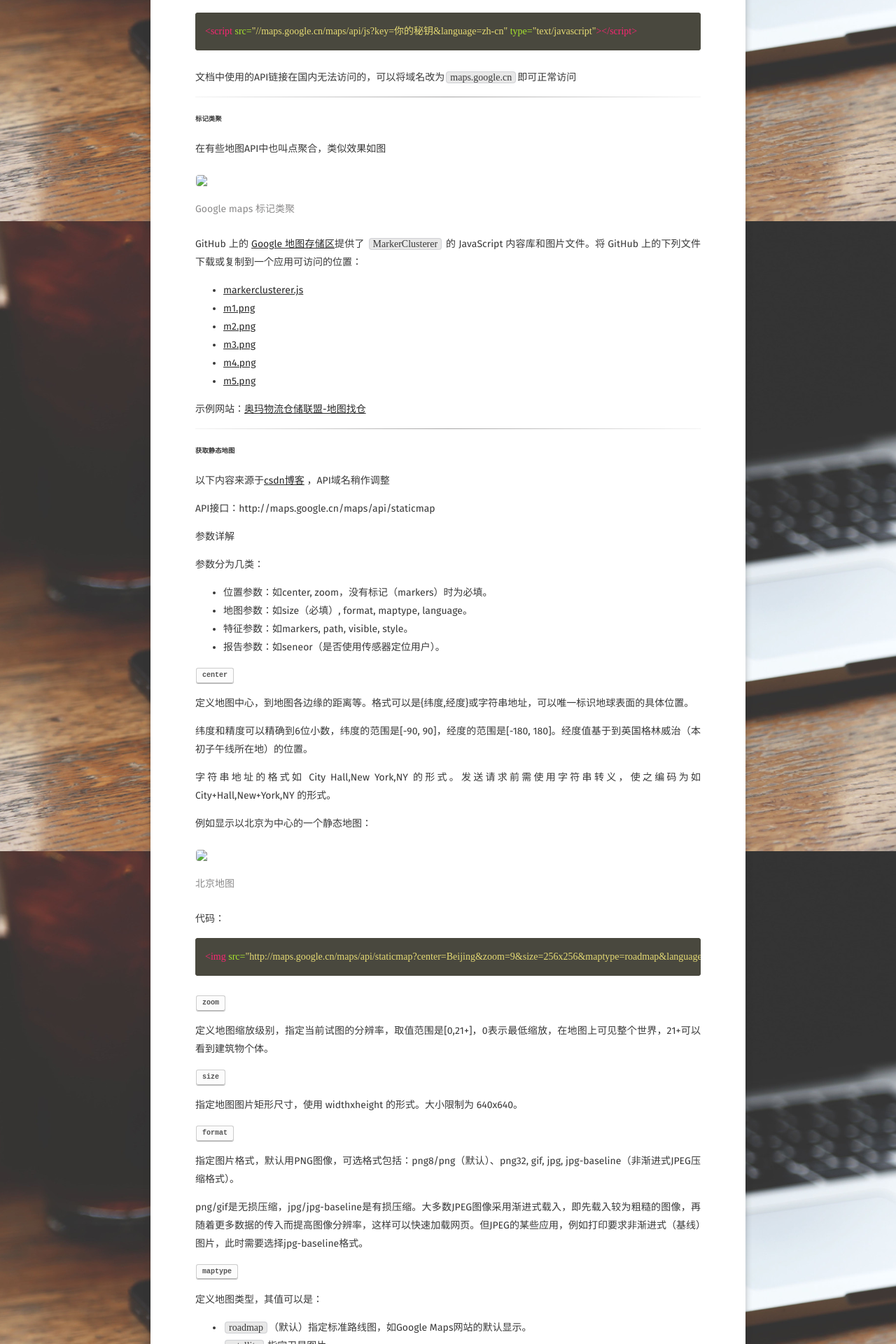
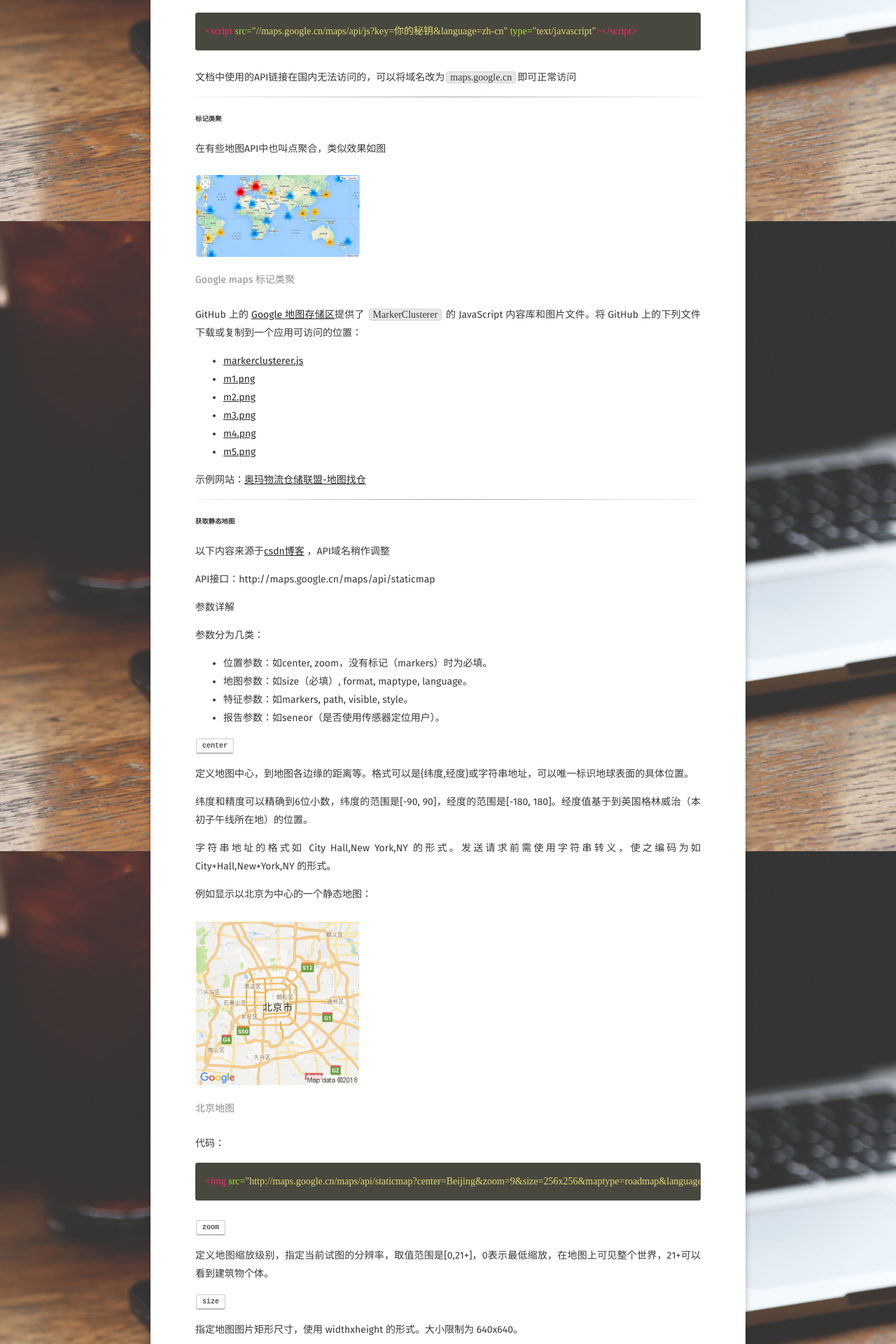
Before and after one commit to cailiu/cailiu.github.io, a Jekyll site: the page built from _posts/2018-01-23-Google Maps JavaScript API.md, in a window 1280 px wide. Shown: the part 584-2504 px from the top of the page at 70% size. Built offline with Jekyll 4.4.1, drawn with Linux system fonts in a browser that asks for light colours; some web fonts are replaced; comment, search, counter and statistics services are not loaded.

Commit message:
Update 2018-01-23-Google Maps JavaScript API.md

```diff
--- a/_posts/2018-01-23-Google Maps JavaScript API.md
+++ b/_posts/2018-01-23-Google Maps JavaScript API.md
@@ -26,7 +26,7 @@ google地图在web网页中的应用在帮助文档中已经有具体说明，
 ###### 标记类聚
 在有些地图API中也叫点聚合，类似效果如图
 <figure class="third">
-	<img src="assets/img/map/map.png">
+	<img src="/assets/img/map/map.png">
 	<figcaption>Google maps 标记类聚</figcaption>
 </figure>
 
@@ -68,7 +68,7 @@ API接口：http://maps.google.cn/maps/api/staticmap
 例如显示以北京为中心的一个静态地图：
 
 <figure class="third">
-	<img src="assets/img/map/map_1.png">
+	<img src="/assets/img/map/map_1.png">
 	<figcaption>北京地图</figcaption>
 </figure>
 
@@ -110,8 +110,8 @@ png/gif是无损压缩，jpg/jpg-baseline是有损压缩。大多数JPEG图像
 例如以故宫的经纬度获取地图：
 
 <figure class="third">
-	<img src="assets/img/map/map_2.png">
-    <img src="assets/img/map/map_3.png">
+	<img src="/assets/img/map/map_2.png">
+    <img src="/assets/img/map/map_3.png">
 	<figcaption>标记故宫</figcaption>
 </figure>
 
@@ -136,7 +136,7 @@ path=pathStyles|pathLocation1|pathLocation2|...
 例如划一道从北京到成都的线：
 
 <figure class="third">
-	<img src="assets/img/map/map_4.png">
+	<img src="/assets/img/map/map_4.png">
 	<figcaption>北京到成都</figcaption>
 </figure>
 
@@ -149,8 +149,8 @@ http://maps.google.cn/maps/api/staticmap?zoom=4&size=256x256&path=Beijing%7CChen
 北京-成都-上海的连线：
 
 <figure class="third">
-	<img src="assets/img/map/map_5.png">
-    <img src="assets/img/map/map_6.png">
+	<img src="/assets/img/map/map_5.png">
+    <img src="/assets/img/map/map_6.png">
 	<figcaption>北京-成都-上海的连线</figcaption>
 </figure>
 
@@ -166,7 +166,7 @@ http://maps.google.cn/maps/api/staticmap?zoom=4&size=256x256&path=color:red%7CBe
 Google静态地图API详解 - ShaneJhu - 逆风的方向 更适合飞翔
 
 <figure class="third">
-	<img src="assets/img/map/map_7.png">
+	<img src="/assets/img/map/map_7.png">
 	<figcaption>绘制上海的经济辐射区域</figcaption>
 </figure>
 
```
